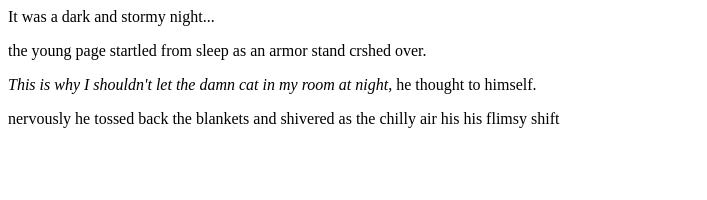
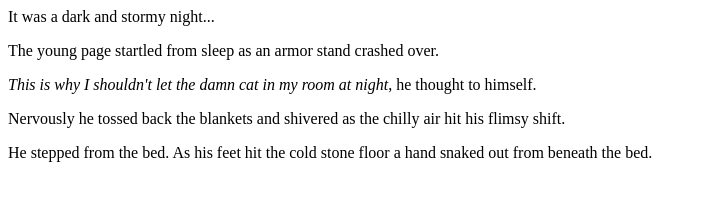
Before and after one commit to VoijaRisa/fireside-story, a plain HTML site: page index.html in a window 1280 px wide. Shown: the whole page, without its empty margins (0-707 px from the left). Drawn offline with Linux system fonts and the light colour scheme.

Commit message:
more lines and minor proofreading

```diff
--- a/index.html
+++ b/index.html
@@ -1,8 +1,9 @@
 <html>
   <body>
     <p>It was a dark and stormy night...</p>
-    <p>the young page startled from sleep as an armor stand crshed over.</p>
+    <p>The young page startled from sleep as an armor stand crashed over.</p>
     <p><em>This is why I shouldn't let the damn cat in my room at night</em>, he thought to himself.</p>
-    <p>nervously he tossed back the blankets and shivered as the chilly air his his flimsy shift<p></p>
+    <p>Nervously he tossed back the blankets and shivered as the chilly air hit his flimsy shift.</p>
+    <p>He stepped from the bed. As his feet hit the cold stone floor a hand snaked out from beneath the bed.</p>
   </body>
 </html>
```
